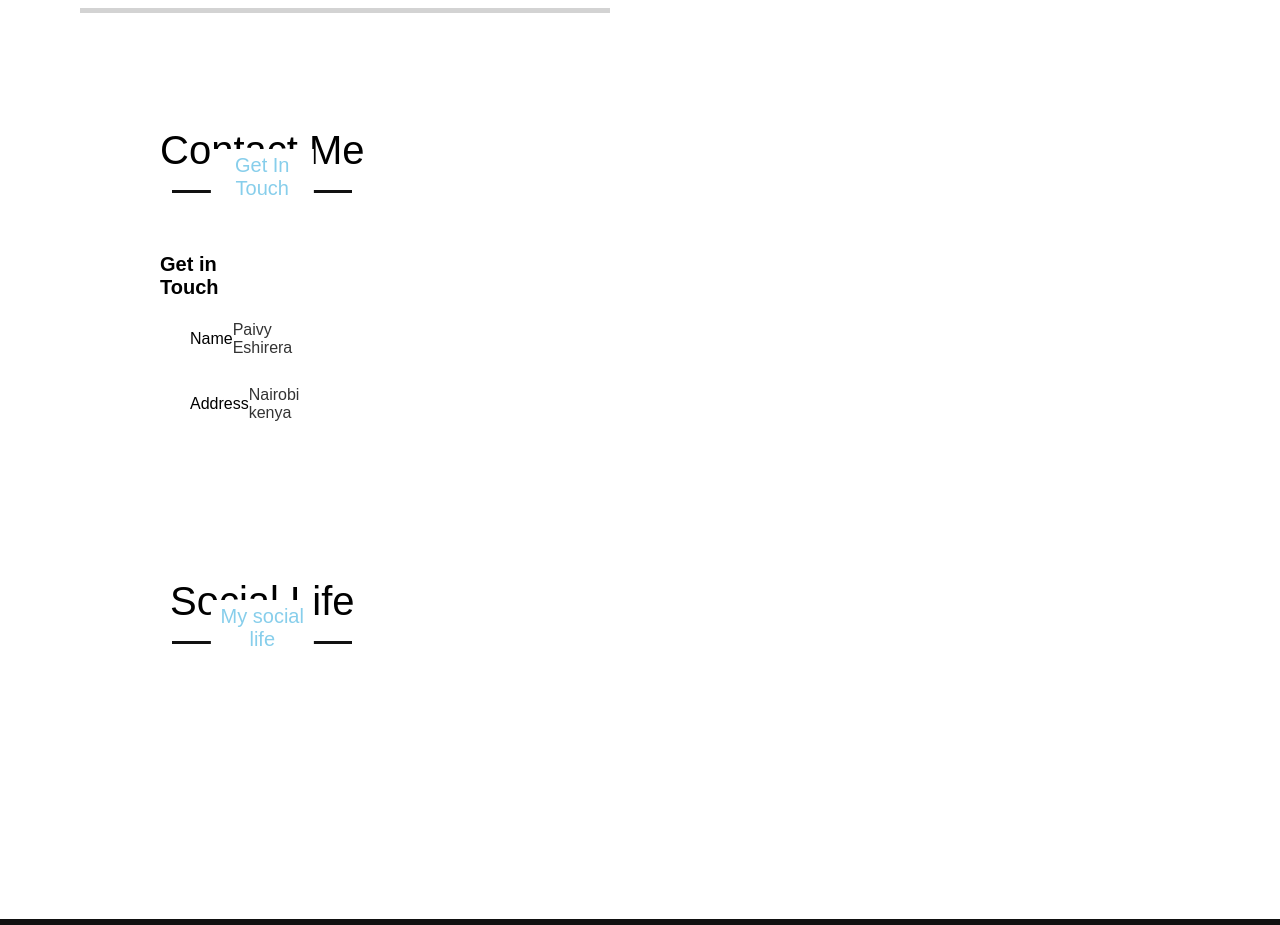
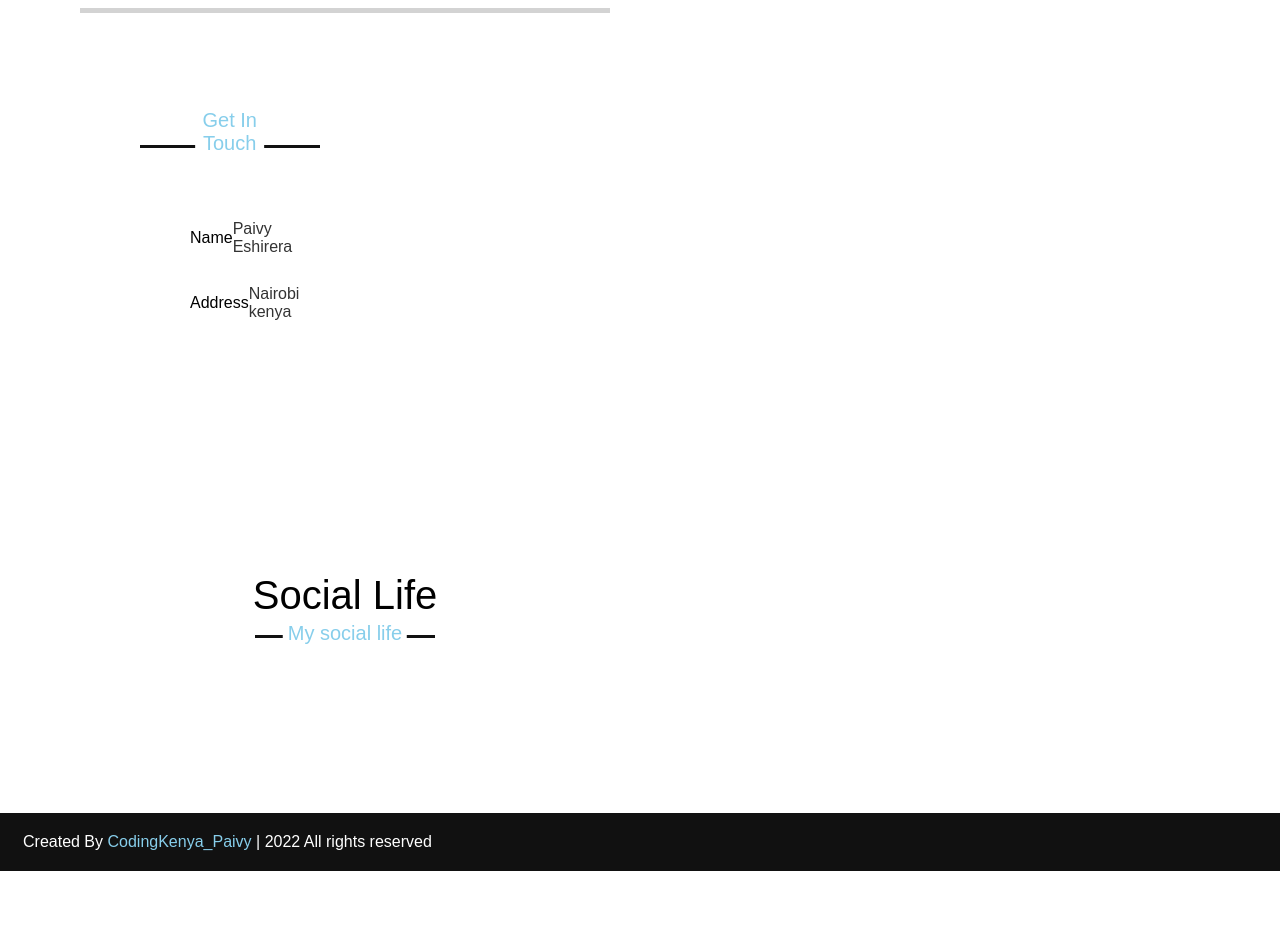
Before and after one commit to Paivy/portfolio-landing-page, a plain HTML site: page Index.html in a window 1280 px wide. Shown: the part 2393-3318 px from the top of the page. After the commit the page ends 3264 px from the top, so only its background shows below. Drawn offline with Linux system fonts and the light colour scheme.

Commit message:
Removed the Contact me

```diff
--- a/Index.html
+++ b/Index.html
@@ -145,16 +145,13 @@
      <section class="contact" id="contact">
         <div class="max-width">
 
-            <h2 class="title">Contact Me</h2>
+            <h2 class="title"></h2>
              <div class="contact-content">
 
 
-                <div class="column left">
 
-                    <div class="text"> Get in Touch </div>
 
-                    <p></p>
-                    <div class="icons">
+                             <div class="icons">
                           <div class="row">
                             <i class="fas fa-user"></i>
                              <div class="info">
```
